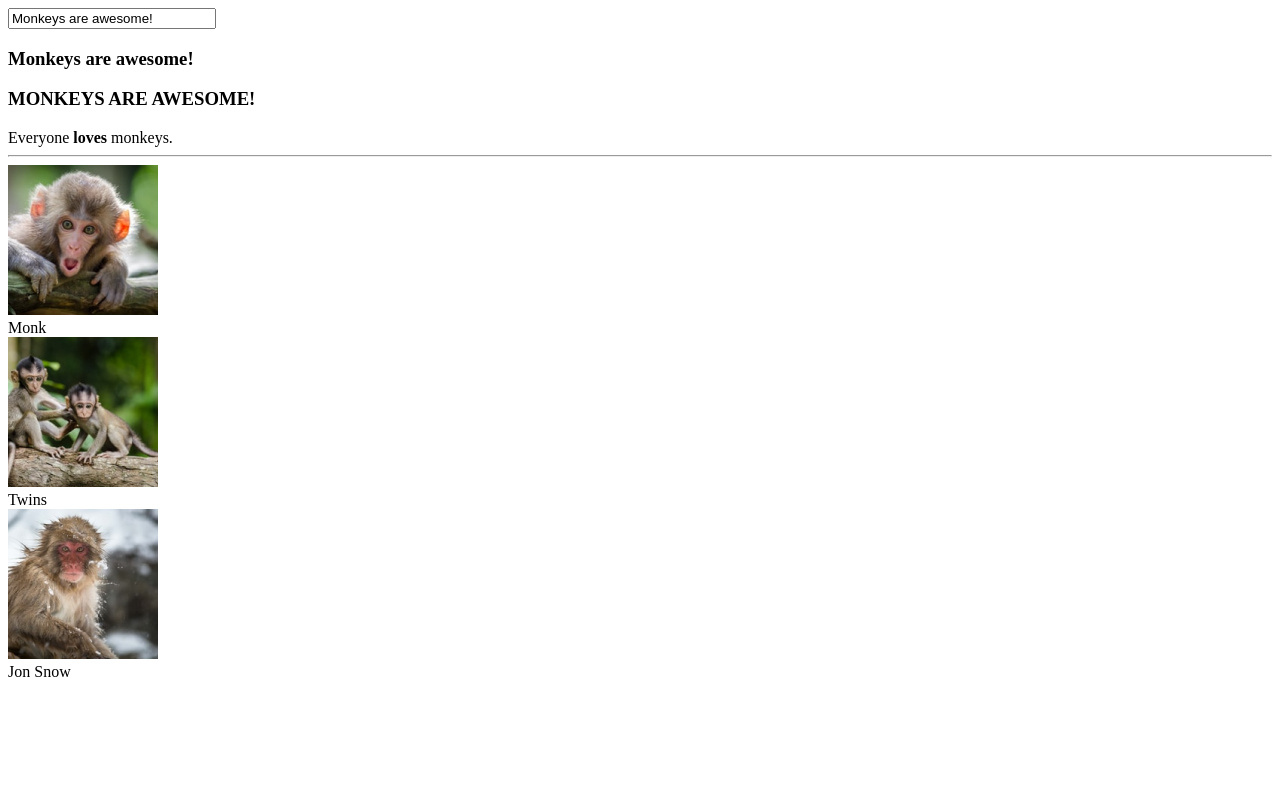
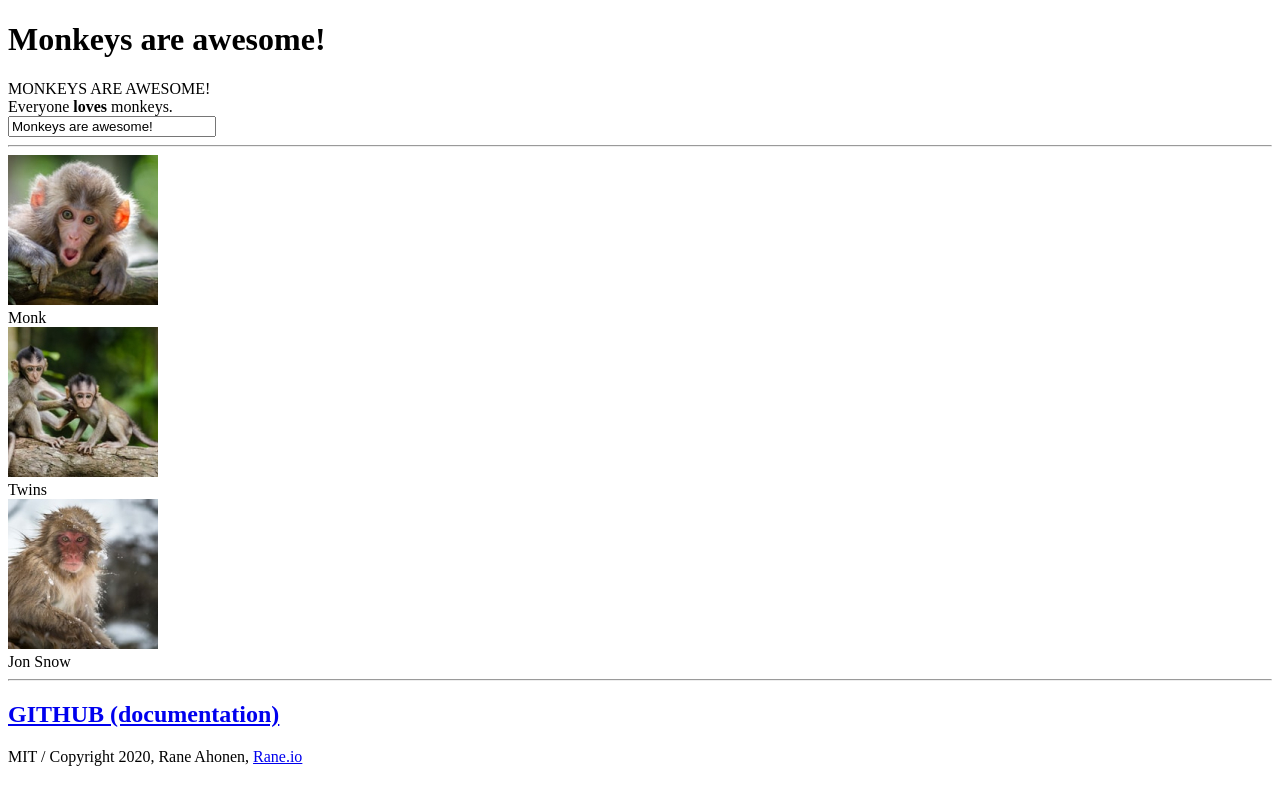
Before and after one commit to raneio/reflex, a plain HTML site: page index.html in a window 1280 px wide. Drawn offline with Linux system fonts and the light colour scheme.

Commit message:
Fix example page

```diff
--- a/index.html
+++ b/index.html
@@ -3,23 +3,24 @@
   <head>
     <meta charset="UTF-8" />
     <meta name="viewport" content="width=device-width, initial-scale=1.0" />
-    <title>Document</title>
+    <title>REFLEX Example</title>
+    <!-- Polyfill for Safari -->
     <script src="//unpkg.com/@ungap/custom-elements-builtin"></script>
     <script src="./main.js" type="module"></script>
   </head>
   <body>
     <header>
+      <h1 is="reflex-h1" text="title"></h1>
+
+      <div is="reflex-div" text="titleUpperCase"></div>
+      <div is="reflex-div" html="subtitle"></div>
+
       <input
         is="reflex-input"
         :value="title"
         oninput="reflex.set(this.path.value, this.value)"
         style="width: 200px;"
       />
-
-      <h3 is="reflex-h3" text="title"></h3>
-      <h3 is="reflex-h3" text="titleUpperCase"></h3>
-
-      <div is="reflex-div" html="subtitle"></div>
 
     </header>
 
@@ -29,5 +30,13 @@
       <img is="reflex-img" :src="animal.photo" :alt="animal.name">
       <div is="reflex-div" text="animal.name"></div>
     </div>
+
+
+
+    <footer>
+      <hr>
+      <h2><a href="https://github.com/raneio/reflex">GITHUB (documentation)</a> </h2>
+      <p>MIT / Copyright 2020, Rane Ahonen, <a href="https://rane.io/">Rane.io</a></p>
+    </footer>
   </body>
 </html>
--- a/main.js
+++ b/main.js
@@ -3,7 +3,7 @@
 import Reflex from "./Reflex.js";
 
 window.reflex = new Reflex({
-  elements: ["h3", "div", "img", "input"],
+  elements: ["h1", "div", "img", "input"],
   state: {
     title: "Awesome monkeys!",
     titleUpperCase: "",
@@ -30,7 +30,6 @@ reflex.set("title", "Monkeys are awesome!");
 reflex.observe(
   "title",
   (newValue, oldValue) => {
-    console.log(`The title has been changed from ${oldValue} to ${newValue}.`);
     reflex.set("titleUpperCase", newValue.toUpperCase());
   },
   { immediate: true }
```
Also changed, not shown: README.md.
